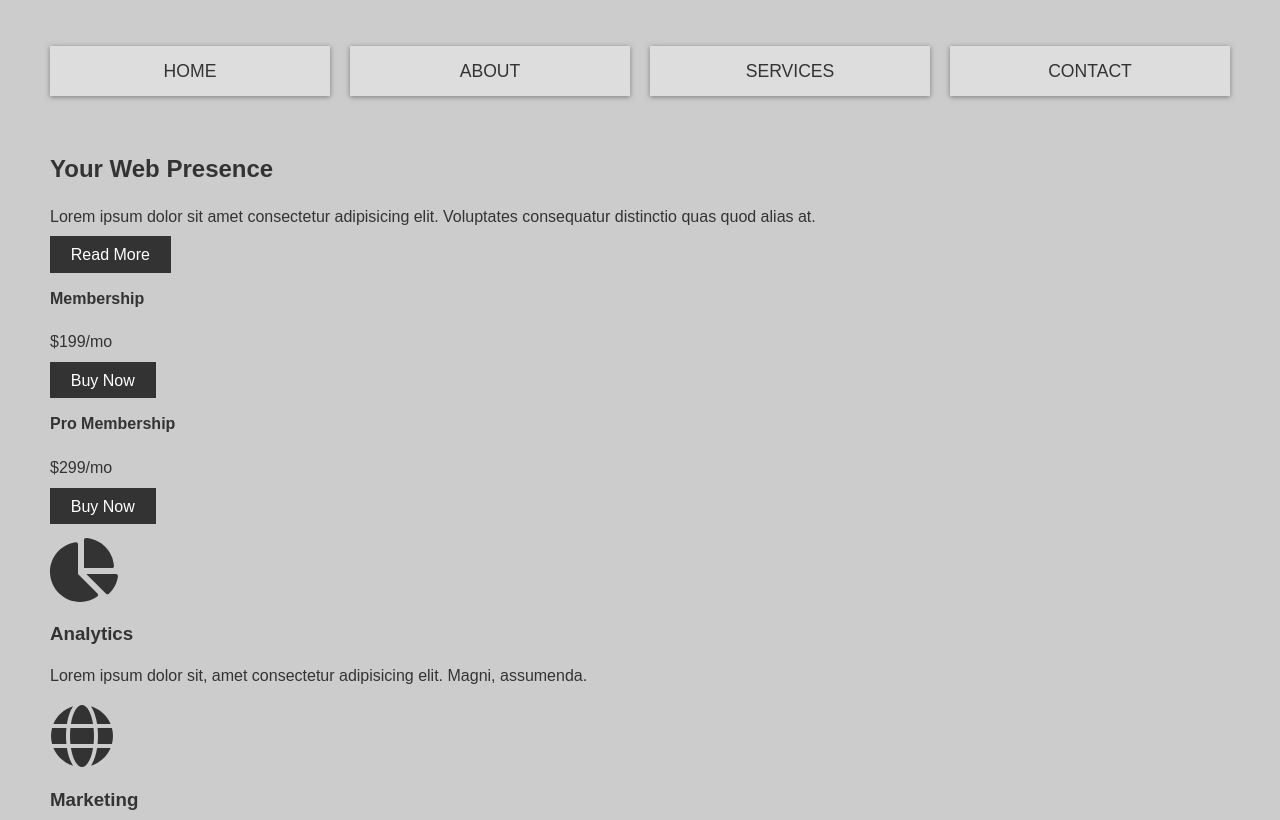
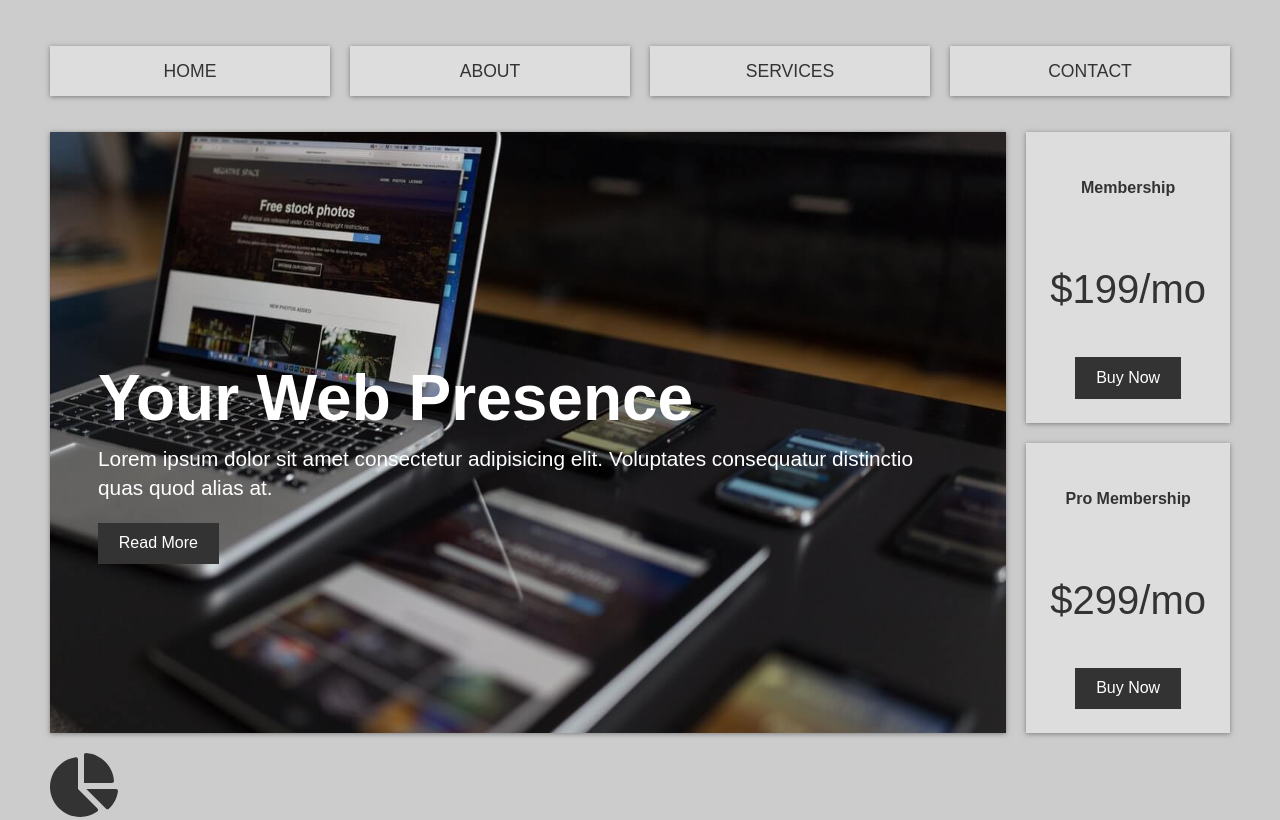
Before and after one commit to milan978gh/grid-biz, a plain HTML site: page index.html in a window 1280 px wide. Shown: the top 820 px of the page. Drawn offline with Linux system fonts and the light colour scheme.

Commit message:
top-container css done

```diff
--- a/index.html
+++ b/index.html
@@ -7,7 +7,7 @@
     <link rel="stylesheet" href="./css/style.css">
     <script defer src="https://use.fontawesome.com/releases/v5.0.6/js/all.js"></script>
     <meta name="author" content="amilandev78@gmail.com">
-    <title>Document</title>
+    <title>GridBiz</title>
 </head>
 <body>
     <div class="wrapper">
--- a/scss/style.scss
+++ b/scss/style.scss
@@ -60,3 +60,55 @@ img{
         }
     }
 }
+
+// top container
+.top-container{
+    display: grid;
+    grid-gap: 20px;
+    grid-template-areas:
+        'showcase showcase top-box-a'
+        'showcase showcase top-box-b';
+}
+.showcase{
+    grid-area: showcase;
+    min-height: 400px;
+    background: url(../img/showcase.jpg);
+    background-position: center;
+    background-size: cover;
+    padding: 3rem;
+    display: flex;
+    flex-direction: column;
+    justify-content: center;
+    align-items: start;
+    box-shadow: $shadow;
+
+    h1{
+        color: $light;
+        font-size: 4rem;
+        margin-bottom: 0;
+    }
+    p{
+        color: $light;
+        font-size: 1.3rem;
+        margin-top: 0;
+    }
+}
+
+.top-box{
+    background: $primary;
+    display: grid;
+    justify-items: center;
+    align-items: center;
+    padding: 1.5rem;
+    box-shadow: $shadow;
+
+    .price{
+        font-size: 2.5rem;
+    }
+}
+.top-box-a{
+    grid-area: top-box-a;
+}
+.top-box-b{
+    grid-area: top-box-b;
+}
```
Also changed, not shown: css/style.css.
